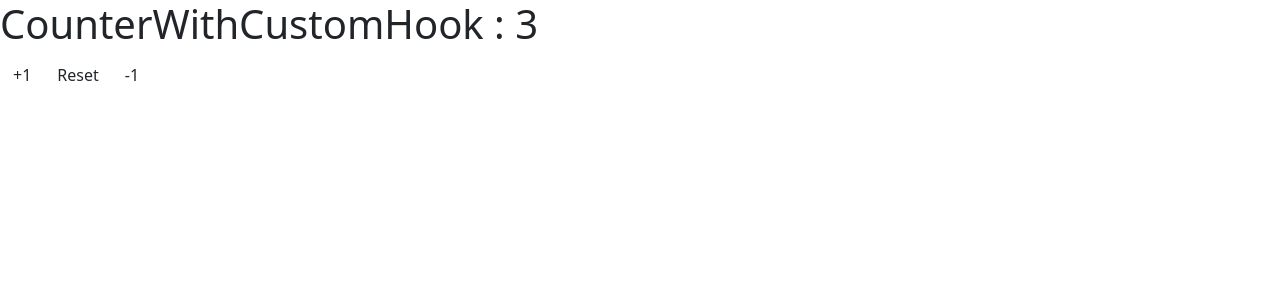
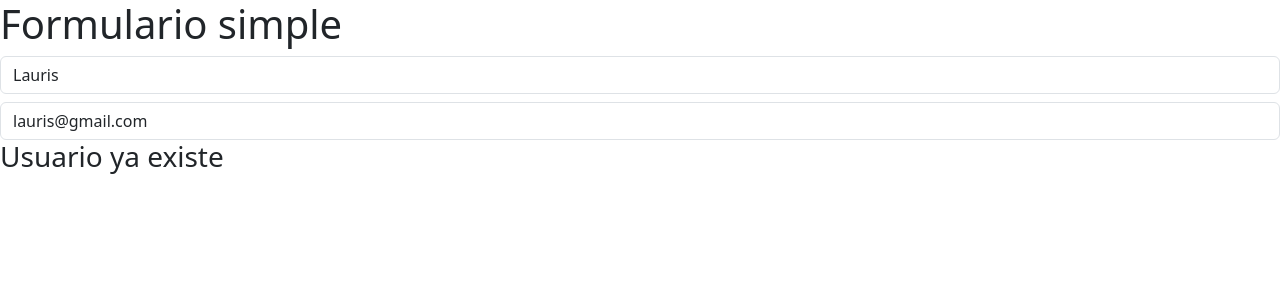
Before and after one commit to Lauris21/react-test, a React (Vite) app in the folder Hook-App/: page / in a window 1280 px wide. Shown: the top 300 px of the page. Built offline with nearby package versions, Linux system fonts and the light colour scheme.

Commit message:
useEffect

```diff
--- /dev/null
+++ b/Hook-App/src/02-useEffect/Message.jsx
@@ -0,0 +1,17 @@
+import { useEffect } from "react";
+
+export const Message = () => {
+  useEffect(() => {
+    console.log("Message mounted");
+
+    return () => {
+      console.log("Message unmounted");
+    };
+  }, []);
+
+  return (
+    <>
+      <h3>Usuario ya existe</h3>
+    </>
+  );
+};
--- /dev/null
+++ b/Hook-App/src/02-useEffect/SimpleForm.jsx
@@ -0,0 +1,53 @@
+import { useEffect, useState } from "react";
+import { Message } from "./Message";
+
+export const SimpleForm = () => {
+  const [formState, setFormState] = useState({
+    username: "Lauris",
+    email: "lauris@gmail.com",
+  });
+
+  const { username, email } = formState;
+
+  const onInputChange = ({ target }) => {
+    const { name, value } = target;
+    setFormState({ ...formState, [name]: value });
+  };
+
+  useEffect(() => {
+    console.log("me lanzo la primera vez");
+  }, []);
+
+  useEffect(() => {
+    console.log("formState change");
+  }, [formState]);
+
+  useEffect(() => {
+    console.log("email change");
+  }, [email]);
+
+  return (
+    <>
+      <h1>Formulario simple</h1>
+      <input
+        type="text"
+        className="form-control"
+        placeholder="Username"
+        name="username"
+        value={username}
+        onChange={onInputChange}
+      />
+
+      <input
+        type="email"
+        className="form-control mt-2"
+        placeholder="ejemplo@gmail.com"
+        name="email"
+        value={email}
+        onChange={onInputChange}
+      />
+
+      {username === "Lauris" && <Message />}
+    </>
+  );
+};
--- a/Hook-App/src/main.jsx
+++ b/Hook-App/src/main.jsx
@@ -1,12 +1,13 @@
 import React from "react";
 import ReactDOM from "react-dom/client";
 import "./index.css";
+import { SimpleForm } from "./02-useEffect/SimpleForm";
 // import { CounterApp } from "./01-useState/CounterApp";
-import { CounterWithCustomHook } from "./01-useState/CounterWithCustomHook";
+//import { CounterWithCustomHook } from "./01-useState/CounterWithCustomHook";
 // import { HookApp } from "./HookApp.jsx";
 
 ReactDOM.createRoot(document.getElementById("root")).render(
   <React.StrictMode>
-    <CounterWithCustomHook />
+    <SimpleForm />
   </React.StrictMode>
 );
```
Also changed, not shown: Hook-App/src/index.css (line endings or trailing spaces).
